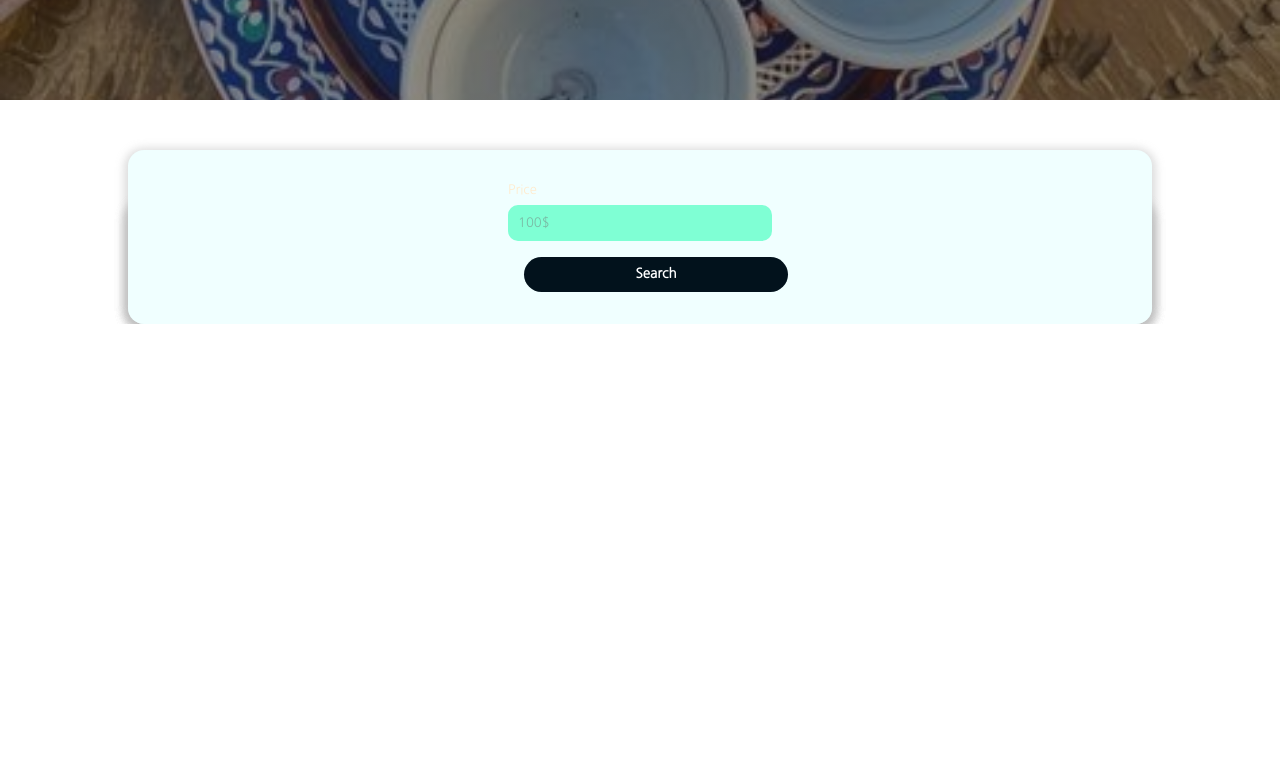
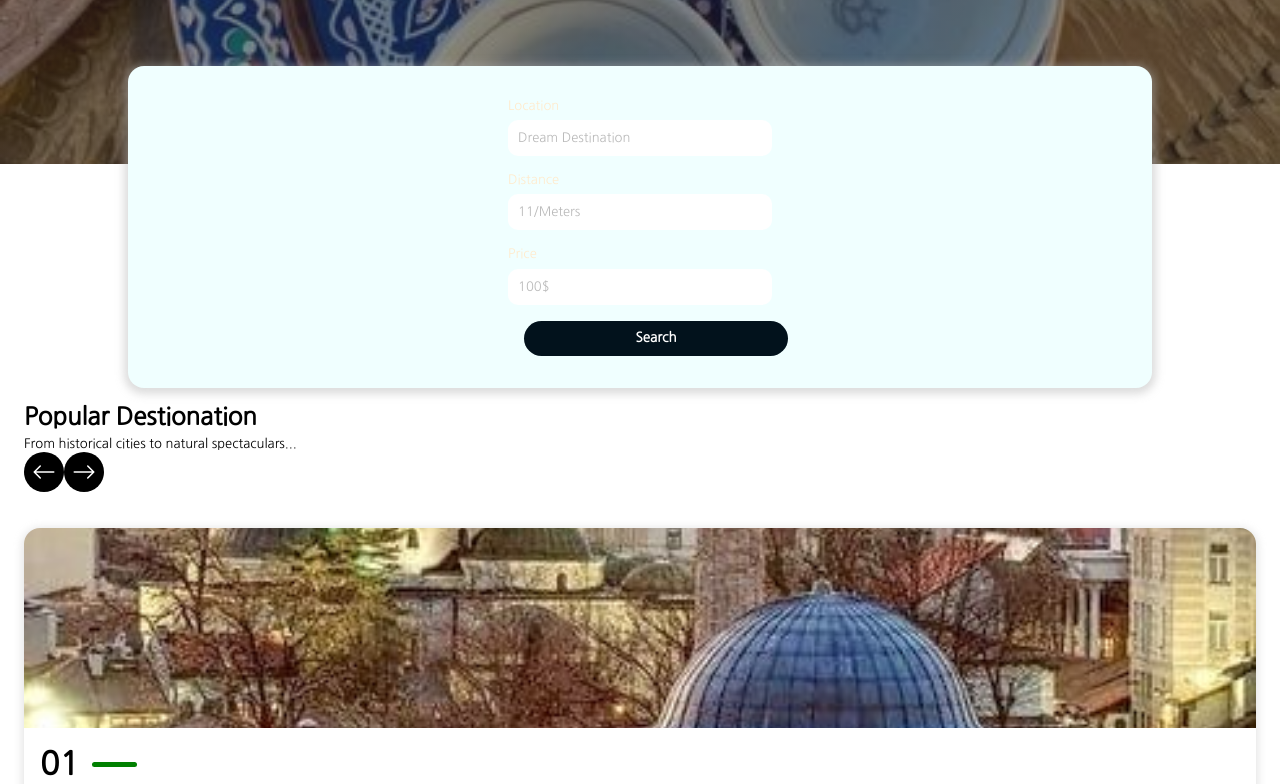
Before and after one commit to sxmelina/ExploreBosnia, a React (Create React App) app: page / in a window 1280 px wide. Shown: the part 540-1324 px from the top of the page. Before the commit the page ends 864 px from the top, so only its background shows below. Built offline with nearby package versions, Linux system fonts and the light colour scheme.

Commit message:
popular.jsx, popular.css inicijalni kod; minor updates u App.js etc

```diff
--- a/src/App.js
+++ b/src/App.js
@@ -13,7 +13,8 @@ const App = () => {
    <>
    <Navbar/>
    <Home/>
-   {/*<Popular/>
+   <Popular/>
+   {/*
    <Offers/>
    <About/>
    <Blog/>
--- a/src/Components/Home/Home.jsx
+++ b/src/Components/Home/Home.jsx
@@ -7,7 +7,7 @@ const Home = () => {
 <div className="secContainer container">
   <div className="homeText">
     <h1 className="title">
-      Plan Your Trip With Travel Dot
+      Plan Your Trip With ExploreBosnia
     </h1>
 
     <p className="subTitle">
@@ -20,20 +20,17 @@ const Home = () => {
   </div>
 
   <div className="homeCard grid">
+
     <div className="locationDiv">
       <label htmlFor="location">Location</label>
       <input type="text" placeholder='Dream Destination' />
     </div>
-  </div>
 
-    <div className="homeCard grid">
     <div className="distDiv">
       <label htmlFor="distance">Distance</label>
       <input type="text" placeholder='11/Meters' />
-      </div>
     </div>
 
-    <div className="homeCard grid">
     <div className="priceDiv">
       <label htmlFor="price">Price</label>
       <input type="text" placeholder='100$' />
--- a/src/Components/Home/home.css
+++ b/src/Components/Home/home.css
@@ -1,6 +1,6 @@
 .home {
-    height:80vh;
-    background: linear-gradient(rgba(33,33,33,0.522),rgba(33,33,33,0.522)), url('../../assets/viber_image_2024-05-21_13-27-11-954.jpg');
+    height: 80vh;
+    background: linear-gradient(rgba(33,33,33,0.522), rgba(33,33,33,0.522)), url('../../assets/viber_image_2024-05-21_13-27-11-954.jpg');
     background-position: center;
     background-size: cover;
     background-repeat: no-repeat;
@@ -9,80 +9,92 @@
     justify-content: center;
     margin: auto;
     position: relative;
-    .secContainer{
-        .homeText {
+}
+
+.home .secContainer .homeText {
     text-align: center;
+}
 
-            .title{
-                color:aliceblue;
+.home .secContainer .homeText .title {
+    color: aliceblue;
     font-size: 2rem;
     font-weight: 700;
     line-height: 2.5rem;
-
 }
 
-            .subTitle{
-                color:aquamarine;
+.home .secContainer .homeText .subTitle {
+    color: aquamarine;
     opacity: .9;
     font-size: 13px;
-                padding:1rem 0;
+    padding: 1rem 0;
     max-width: 70%;
     text-align: center;
     margin: auto;
 }
 
-            .btn{
+.home .secContainer .homeText .btn {
     padding: .6rem 1.5rem;
 }
-        }
-        .homeCard{
-            width:80%;
+
+.home .secContainer .homeCard {
+    width: 80%;
     border-radius: 1rem;
     padding: 2rem;
     background-color: azure;
     position: absolute;
-            gap:1rem;
+    gap: 1rem;
     justify-content: center;
     bottom: -35%;
     transform: translate(-50%);
     left: 50%;
-            box-shadow: 0 2px 8px 4px rgb(178, 178, 178, 0.45);
+    box-shadow: 0 2px 8px 4px rgba(178, 178, 178, 0.45);
+}
 
-            .locationDiv, .distDiv, .priceDiv{
-                width:100%;
-                label{
+.home .secContainer .homeCard .locationDiv,
+.home .secContainer .homeCard .distDiv,
+.home .secContainer .homeCard .priceDiv {
+    width: 100%;
+}
+
+.home .secContainer .homeCard .locationDiv label,
+.home .secContainer .homeCard .distDiv label,
+.home .secContainer .homeCard .priceDiv label {
     display: block;
-                    color:blanchedalmond;
+    color: blanchedalmond;
     font-weight: 500;
     font-size: 13px;
     padding-bottom: .4rem;
 }
-                input{
-                    width:100%;
-                    background-color: aquamarine;
+
+.home .secContainer .homeCard .locationDiv input,
+.home .secContainer .homeCard .distDiv input,
+.home .secContainer .homeCard .priceDiv input {
+    width: 100%;
+    background-color: rgb(255, 255, 255);
     border-radius: 10px;
-                    border:none;
+    border: none;
     padding: 10px;
-                    font-size:13px;
+    font-size: 13px;
     font-weight: 500;
+}
 
-                    &::placeholder{
+.home .secContainer .homeCard .locationDiv input::placeholder,
+.home .secContainer .homeCard .distDiv input::placeholder,
+.home .secContainer .homeCard .priceDiv input::placeholder {
     font-size: 13px;
     opacity: .5;
     font-weight: 400;
 }
-                    &:focus{
+
+.home .secContainer .homeCard .locationDiv input:focus,
+.home .secContainer .homeCard .distDiv input:focus,
+.home .secContainer .homeCard .priceDiv input:focus {
     outline: none;
+}
 
-                    }
-                }
-            }
-            .btn{
+.home .secContainer .homeCard .btn {
     width: 100%;
-                padding:.6rem 1.5rem;
-                color:white;
+    padding: .6rem 1.5rem;
+    color: white;
     font-weight: 600;
 }
-        }
-    }
-}
--- a/src/Components/Navbar/navbar.css
+++ b/src/Components/Navbar/navbar.css
@@ -3,7 +3,7 @@
   }
 
   .header {
-    position: fixed;
+    position: relative;
     display: flex;
     align-items: center;
     justify-content: space-between;
--- a/src/Components/Popular/Popular.jsx
+++ b/src/Components/Popular/Popular.jsx
@@ -1,9 +1,116 @@
 import React from 'react'
 import './popular.css'
+import { BsArrowLeft } from "react-icons/bs";
+import { BsArrowRight } from "react-icons/bs";
+import { BsDot } from "react-icons/bs";
 
+import img from '../../assets/viber_image_2024-05-21_13-27-24-989.jpg';
+import img2 from '../../assets/viber_image_2024-05-21_13-27-13-224.jpg';
+const Data = [
+{
+  id:1,
+  imgSrc:img2,
+  destTitle:'Machu Picchu',
+  location:'Peru',
+  grade:'CULTURAL RELAX',
+},
+{
+  id:2,
+  imgSrc:img2,
+  destTitle:'Machu Picchu',
+  location:'Peru',
+  grade:'CULTURAL RELAX',
+},
+{
+  id:3,
+  imgSrc:img2,
+  destTitle:'Machu Picchu',
+  location:'Peru',
+  grade:'CULTURAL RELAX',
+},
+{
+  id:4,
+  imgSrc:img2,
+  destTitle:'Machu Picchu',
+  location:'Peru',
+  grade:'CULTURAL RELAX',
+},
+{
+  id:5,
+  imgSrc:img2,
+  destTitle:'Machu Picchu',
+  location:'Peru',
+  grade:'CULTURAL RELAX',
+},
+{
+  id:6,
+  imgSrc:img2,
+  destTitle:'Machu Picchu',
+  location:'Peru',
+  grade:'CULTURAL RELAX',
+},
+]
 const Popular = () => {
   return (
-    <div>Popular</div>
+    <section className='popular section container'>
+<div className="secContainer">
+  <div className="secHeader flex">
+    <div className="textDiv">
+      <h2 className="secTitle">
+        Popular Destionation
+      </h2>
+        <p>
+          From historical cities to natural spectaculars...
+        </p>
+    </div>
+    <div className="iconsDiv flex">
+    <BsArrowLeft className='icon leftIcon' />
+    <BsArrowRight className='icon rightIcon'/>
+    </div>
+  </div>
+
+    <div className="mainContent grid">
+     {
+      Data.map(({id, imgSrc, destTitle, location, grade})=>{
+        return(
+          <div className="singleDestination">
+            <div className="destImage">
+
+              <img src={imgSrc} alt="Image title" />
+
+              <div className="overlayInfo">
+                <h3>{destTitle}</h3>
+                <p>
+                  {location}
+                </p>
+
+                <BsArrowRight className='icon'/>
+              </div>
+            </div>
+
+            <div className="destFooter">
+              <div className="number">
+                0{id}
+              </div>
+              <div className="destText flex">
+                <h6>
+                  London
+                </h6>
+                <span className='flex'>
+                  <span className='dot'>
+                    <BsDot className='icon'/>
+                  </span>
+                  Dot
+                </span>
+              </div>
+            </div>
+          </div>
+        )
+      })
+     }
+    </div>
+</div>
+    </section>
   )
 }
 
--- a/src/Components/Popular/popular.css
+++ b/src/Components/Popular/popular.css
@@ -0,0 +1,174 @@
+.popular{
+    padding-top: 15rem;
+
+    .secContainer{
+        .secHeader{
+            flex-direction: column;
+            align-items: flex-start;
+            gap:1rem;
+
+            .textDiv{
+                .secTitle{
+                    color:black;
+                    line-height: 1.5rem;
+                    padding-bottom: .5rem;
+                }
+                p {
+                    font-size: 13px;
+                    color:black;
+                    font-weight: 500;
+                }
+            }
+
+            .iconsDiv{
+                gap:.5rem;
+                .icon{
+                    padding: .5rem;
+                    background-color: grey;
+                    border-radius: 50%;
+                    font-size: 2.5rem;
+                    &:hover{
+                        background-color:black;
+                        column-rule:white;
+                    }
+                }
+
+                .leftIcon{
+                    background-color: black;
+                    color:white;
+                    &:hover{
+                        background-color: grey;
+                        color:black;
+                    }
+                }
+
+                .rightIcon{
+                    background-color: black;
+                    color:white;
+                    &:hover{
+                        background-color: grey;
+                        color:black;
+                    }
+                }
+            }
+        }
+        .mainContent{
+            padding: 2rem 0;
+            gap:1rem;
+
+            .singleDestination{
+                overflow:hidden;
+                border-radius:1rem;
+                box-shadow: 0 2px 8px 2px rgba(178, 178, 178, 0.334);
+
+                .destImage{
+                    height:200px;
+                    width:100%;
+                    position:relative;
+                    overflow: hidden;
+                    img{
+                        height: 100%;
+                        width: 100%;
+                        object-fit: cover;
+                    }
+
+                    .overlayInfo{
+                        position:absolute;
+                        display:flex;
+                        padding:0;
+                        align-items: flex-start;
+                        justify-content: center;
+                        flex-direction: column;
+                        background-color: rgba(0,0,0, 0.759);
+                        bottom: 0;
+                        width: 100%;
+                        height: 0;
+                        overflow: hidden;
+
+                        h3{
+                            color:white;
+                            font-weight: 600;
+                        }
+                        p{
+                            color:white;
+                            opacity:.7;
+                            font-size: 13px;
+                        }
+                        .icon{
+                            color:white;
+                            position: absolute;
+                            right: 10px;
+                            bottom:10px;
+                            padding:.5rem;
+                            background-color: green;
+                            font-size: 2.5rem;
+                            border-radius: 50%;
+                            border:1px solid transparent;
+                            transition: .3s ease;
+
+                            &:hover{
+                                background-color:black;
+                                border:1px solid green;
+                            }
+
+                        }
+
+                    }
+                }
+                .destFooter{
+                    padding:1rem;
+
+                    .number{
+                        font-size: 2rem;
+                        font-weight: 700;
+                        color:black;
+                        position: relative;
+                        width: max-content;
+
+                        &::after{
+                            content: '';
+                            position: absolute;
+                            background-color: green;
+                            top:45%;
+                            right:-150%;
+                            height:5px;
+                            width:45px;
+                            border-radius: 1rem;
+                        }
+                    }
+
+                    .destText{
+                        display: flex;
+                        justify-content: space-between;
+
+                        h6{
+                            color:black;
+                            font-size: 15px;
+                        }
+
+                        .flex{
+                            font-size: 16px;
+                            font-weight: 600;
+                            align-items: flex-start;
+                            transform: translateY(5px);
+
+                            .icon{
+                                color:green;
+                            }
+                        }
+                    }
+                }
+
+                &:hover{
+                    .overlayInfo{
+                        overflow:visible;
+                        padding:1rem 1.5rem;
+                        height:100%;
+                    }
+
+                }
+            }
+        }
+    }
+
+}
```
Lines whose indentation alone changed are shown as unchanged.
